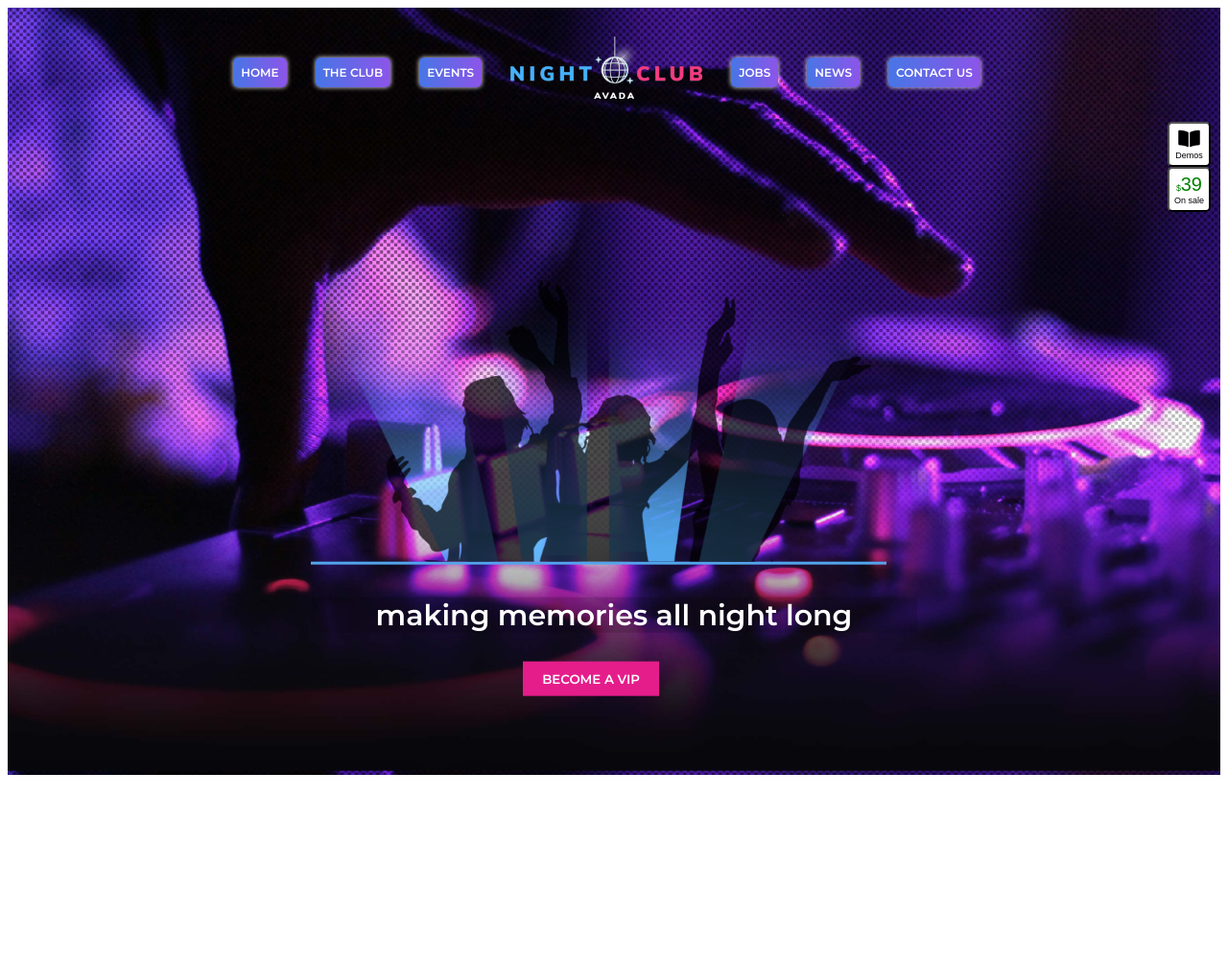
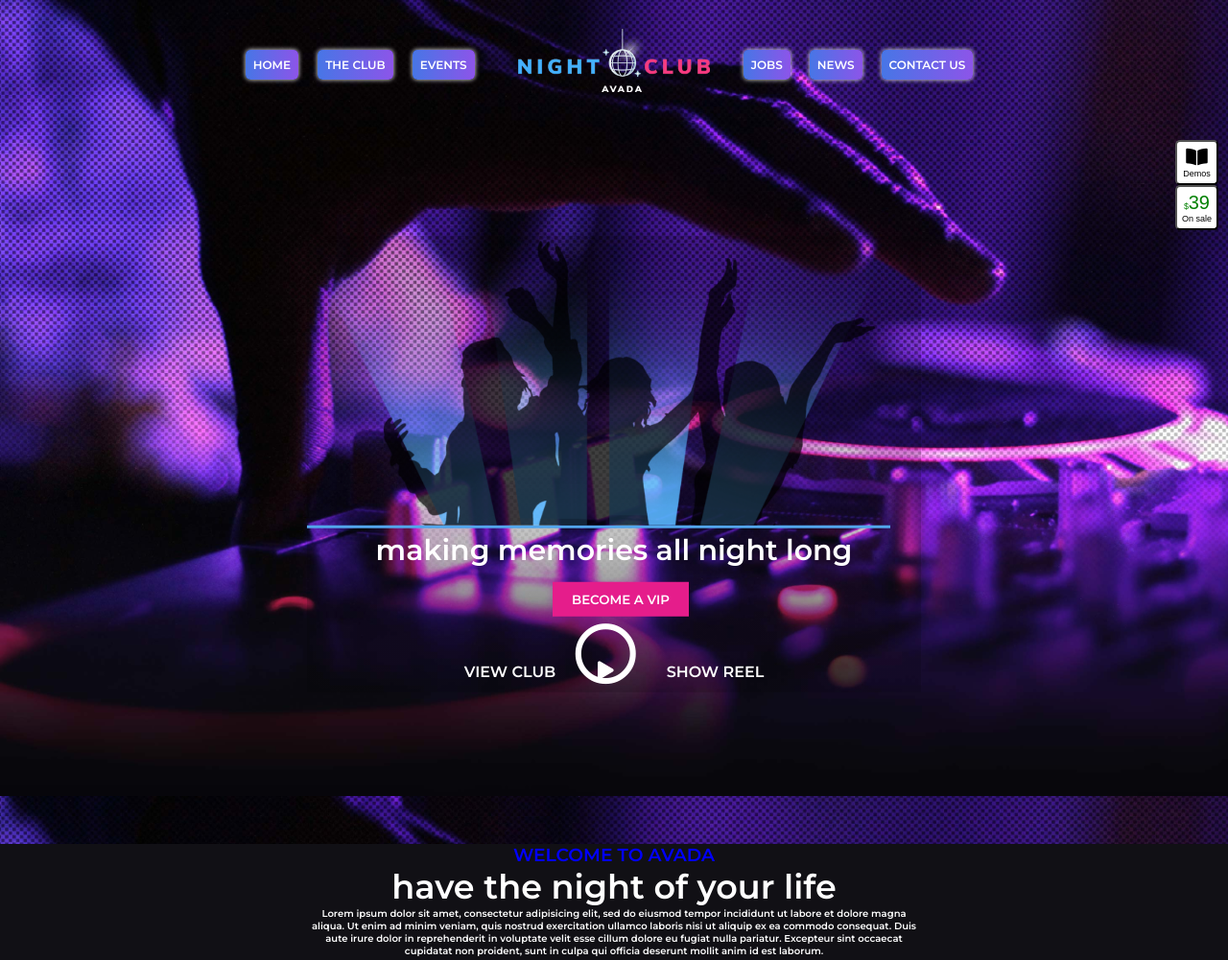
Before and after one commit to andreainzaghi/proj-html-vuejs, a website: page index.html in a window 1280 px wide. Shown: the top 1001 px of the page at 96% size. Before the commit the page ends 816 px from the top, so only its background shows below. Drawn offline with nearby package versions, Linux system fonts and the light colour scheme.

Commit message:
inizio main e aggiunta titolo

```diff
--- a/index.html
+++ b/index.html
@@ -15,6 +15,7 @@
 </head>
 <body >
   <div id="root">
+  <div class="sfondo-header">
     <header>
       <nav>
       <div class="nav-header">
@@ -40,8 +41,21 @@
         <img src="img/nt.png" alt="">
         <p class="p-hero-header">making memories all night long</p>
         <button type="button" name="button">BECOME A VIP</button>
+        <p class="p-p-hero-header">VIEW CLUB <span class="play-button-i"><i class="far fa-circle"></i></span>  <span class="play-button-b"><i class="fas fa-play"></i></span>SHOW REEL </p>
+
       </div>
     </header>
+  </div>
+    <!-- main -->
+    <main>
+      <div class="container-main">
+        <div class="titolo-main">
+          <h3>WELCOME TO AVADA</h3>
+          <h2>have the night of your life</h2>
+          <p>Lorem ipsum dolor sit amet, consectetur adipisicing elit, sed do eiusmod tempor incididunt ut labore et dolore magna aliqua. Ut enim ad minim veniam, quis nostrud exercitation ullamco laboris nisi ut aliquip ex ea commodo consequat. Duis aute irure dolor in reprehenderit in voluptate velit esse cillum dolore eu fugiat nulla pariatur. Excepteur sint occaecat cupidatat non proident, sunt in culpa qui officia deserunt mollit anim id est laborum.</p>
+        </div>
+      </div>
+    </main>
   </div>
 <script src="js/script.js" charset="utf-8"></script>
 </body>
--- a/src/app.scss
+++ b/src/app.scss
@@ -1,4 +1,8 @@
-
+*{
+margin:0;
+padding:0;
+box-sizing: border-box;
+}
 @mixin font {
 font-family: 'Montserrat', sans-serif;
 }
@@ -8,7 +12,7 @@ font-size:12px;
 @mixin dist {
 margin-top:30px;
 }
-#root{
+.sfondo-header{
 
   background-size: cover;
   background-image: url('../img/aaaa.jpg');
@@ -16,7 +20,7 @@ margin-top:30px;
 }
 header{
 
-height: 100vh;
+height: 110vh;
 width:100%;
 position: relative;
 .bottoni-hero{
@@ -52,15 +56,17 @@ position: relative;
 }
 .immagine-centrale-hero{
 position: absolute;
-top:60%;
+top:55%;
+background: rgb(0,0,0);
+background: linear-gradient(207deg, rgba(0,0,0,0.1516981792717087) 0%, rgba(0,0,0,0.16010154061624648) 0%);
+
 left:50%;
 transform: translate(-50%,-50%);
  .p-hero-header{
-   background: rgb(0,0,0);
-   background: linear-gradient(207deg, rgba(0,0,0,0.1516981792717087) 0%, rgba(0,0,0,0.16010154061624648) 0%);
    font-size: 30px;
    text-align: center;
    color:#fff;
+
     width:100%;
    @include font;
  }
@@ -68,9 +74,31 @@ transform: translate(-50%,-50%);
    width:95%;
    border-bottom: 3px solid #52A5EB;
  }
+ .p-p-hero-header{
+   width:100%;
+   text-align: center;
+   color: #fff;
+  line-height: -20px;
+  @include font;
+ }
+ .play-button-i{
+   font-size:65px;
+   margin: 0px 15px;
+   margin-bottom: -20px;
+
+
+ }
+ .play-button-b{
+   font-size:19px;
+   margin-left: -60px;
+  margin-right:55px;
+    text-align: center;
+
+ }
  button{
-   position: absolute;
-   left:35%;
+   position: relative;
+   left:40%;
+   margin-top:15px;
    padding:10px 20px;
    border:none;
    color:#fff;
@@ -83,7 +111,7 @@ transform: translate(-50%,-50%);
 nav{
   text-align: center;
   width:1219px;
-
+margin:auto;
   @include font;
     display:flex;
     justify-content: center;
@@ -98,6 +126,7 @@ nav{
       display: block;
        background-image: linear-gradient(to right, #4776E6 0%, #8E54E9  51%, #4776E6  100%);
       padding:8px;
+      margin:0 15px;
         transition: 0.5s;
         box-shadow: 0 0 5px #eee;
         border-radius: 5px;
@@ -108,9 +137,8 @@ nav{
   }
   img{
     width:200px;
-    height:65px;
    @include dist;
-    padding:0px  0px  0px 30px;
+    margin: 30px;
   }
 }
 }
@@ -125,3 +153,33 @@ nav{
     color: #fff;
     text-decoration: none;
   }
+
+
+// main
+
+main{
+  background-image: url('../img/aas.jpg');
+  background-size: cover;
+
+  .container-main{
+    width:100%;
+    height:1200px;
+    .titolo-main{
+      color:#fff;
+      text-align: center;
+      width:50%;
+        @include font;
+      margin:auto;
+      h3{
+
+        color:blue;
+      }
+      h2{
+        font-size: 35px;
+      }
+      p{
+        font-size: 10px;
+      }
+    }
+  }
+}
```
Also changed, not shown: dist/app.css, img/aas.jpg (renamed from img/avada-nightclub-cloud-background.jpg).
